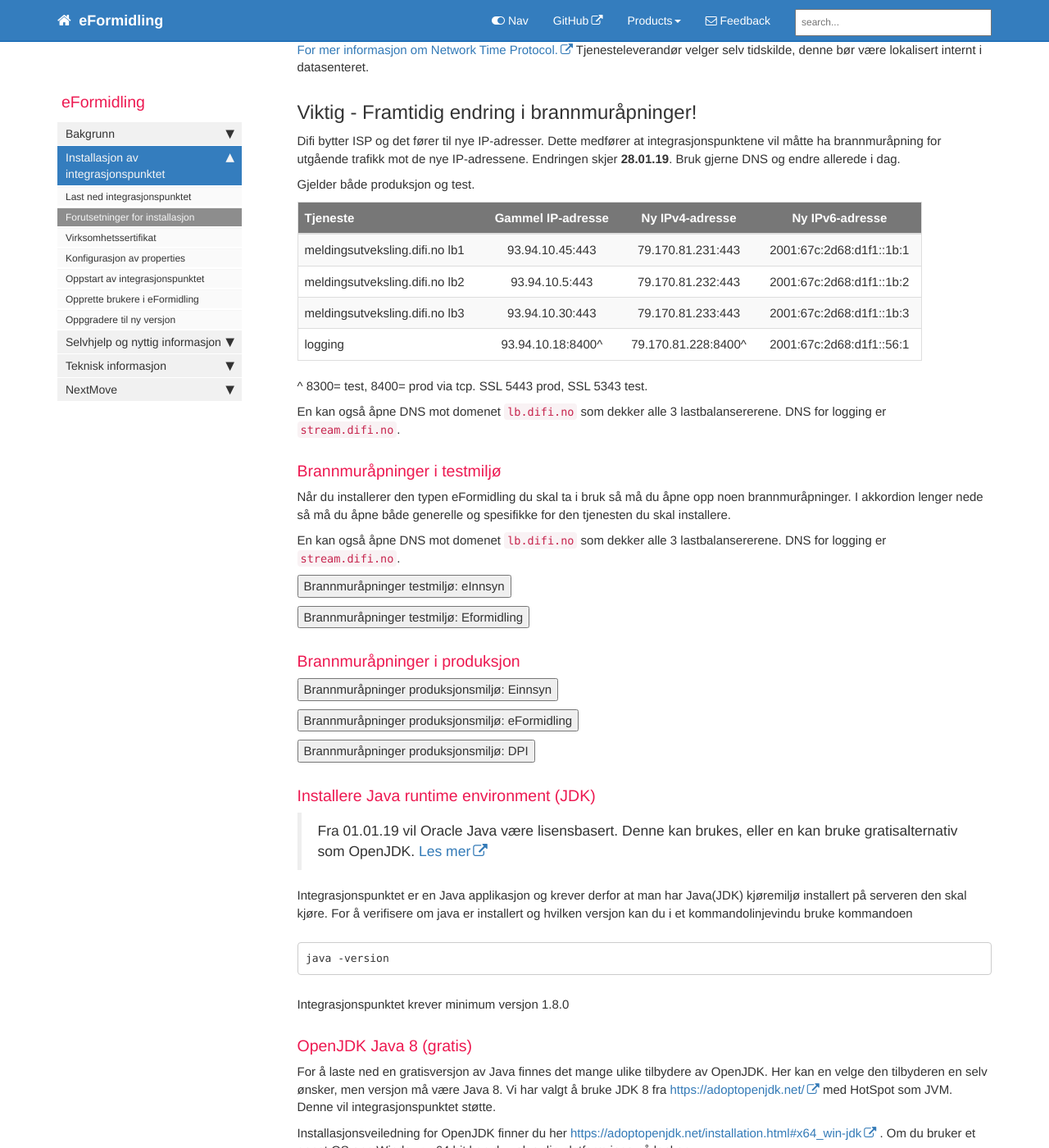
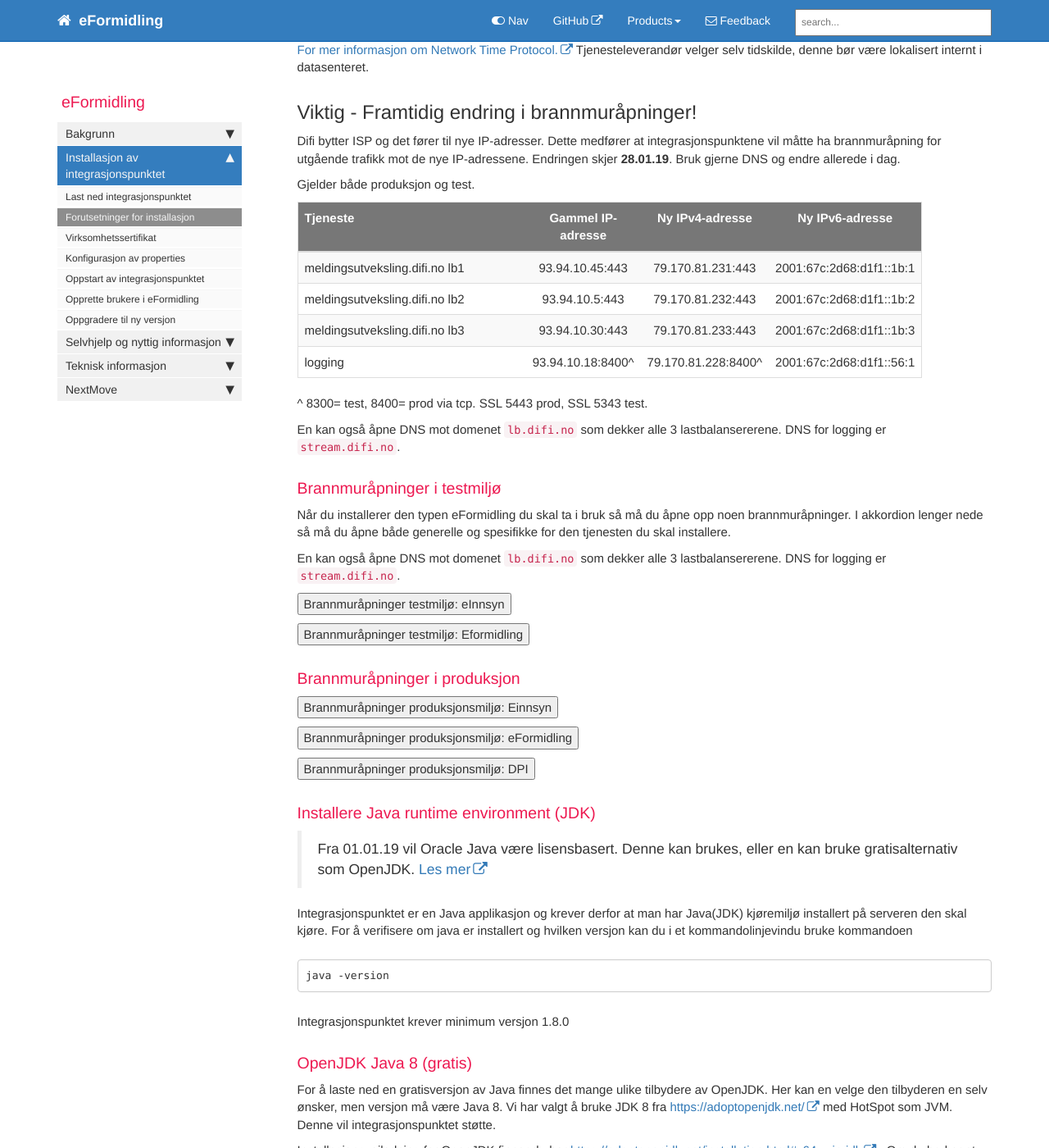
Before and after one commit to difi/eformidling, a Jekyll site: the page built from pages/Installasjon/prereq.md, in a window 1280 px wide and 1400 px high, scrolled down 992 px. Shown: the whole window at 82% size. Built offline with Jekyll 4.4.1, drawn with Linux system fonts in a browser that asks for light colours; nearby versions of some CDN libraries; comment, search, counter and statistics services are not loaded.

Commit message:
Update staging_generell.html

```diff
--- a/_includes/custom/firewall_staging/staging_generell.html
+++ b/_includes/custom/firewall_staging/staging_generell.html
@@ -1,6 +1,6 @@
 <b>Sentrale tjenester(Adresseoppslag, sentral konfigurasjon mm.)</b>
 <style>
-table {
+table, th {
   width:100%;
 }
 </style>
```
